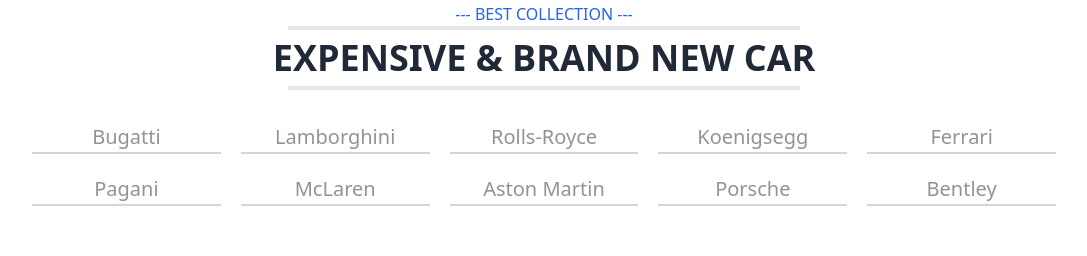
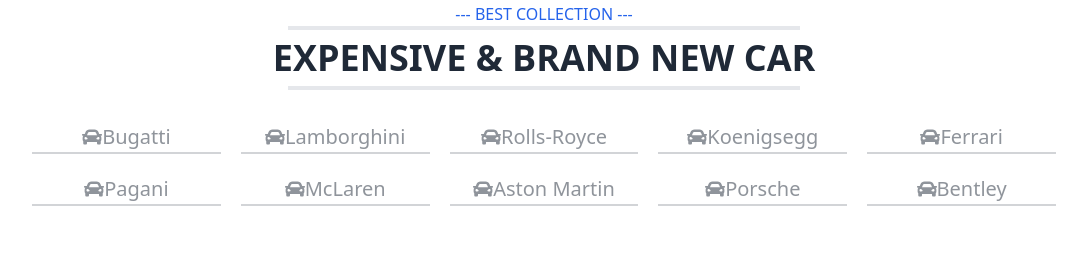
Before and after one commit to mdsahil32/car-store-clientsite, a React (Vite) app: page / in a window 1280 px wide. Shown: the part 2200-2456 px from the top of the page, without its empty margins (96-1183 px from the left). Built offline with nearby package versions, Linux system fonts and the light colour scheme; no server answers.

Commit message:
upload bugatti car

```diff
--- a/src/Pages/BugattiCars/BugattiCard.jsx
+++ b/src/Pages/BugattiCars/BugattiCard.jsx
@@ -13,6 +13,8 @@
                 </h2>
                 <p>Engine: {engine}</p>
                 <p>Horsepower: {horsepower}</p>
+                <p>Top Speed: {top_speed}</p>
+                <p>Acceleration: {acceleration}</p>
             </div>
         </div>
     );
--- a/src/Pages/BugattiCars/BugattiCars.jsx
+++ b/src/Pages/BugattiCars/BugattiCars.jsx
@@ -15,8 +15,8 @@
 
     return (
         <div className=''>
-            <h3 className='text-3xl font-semibold underline text-center my-8'>Bugatti Car collection</h3>
-            <div className='grid md:grid-cols-2 grid-cols-1 gap-12 justify-center'>
+            <h3 className='text-3xl font-semibold underline text-center my-8 uppercase'>Bugatti Car collection</h3>
+            <div className='grid md:grid-cols-2 grid-cols-1 gap-12 justify-center my-12'>
                 {
                     data.map(bugatti => <BugattiCard
                         key={bugatti.id}
--- a/src/Pages/Home/CheapCar/CheapCarCard.jsx
+++ b/src/Pages/Home/CheapCar/CheapCarCard.jsx
@@ -1,6 +1,6 @@
 import React from 'react';
 import { Link } from 'react-router-dom';
-import { FaCalendarAlt, FaCar, FaRoad, } from 'react-icons/fa';
+import { FaCalendarAlt,  FaCarAlt, FaRoad, } from 'react-icons/fa';
 
 
 const CheapCarCard = ({ car }) => {
@@ -12,7 +12,7 @@
                     <figure><img className='h-60' src={image} alt="" /></figure>
                     <div className="card-body hover:bg-gray-300">
                         <h2 className="flex items-center gap-1 card-title">
-                            <FaCar></FaCar> {make}
+                            <FaCarAlt></FaCarAlt>{make}
                         </h2>
                         <h2>Price: ${price}</h2>
                         <p className='flex items-center gap-5'>
--- a/src/Pages/Home/ExpensiveCar/ExpensiveCar.jsx
+++ b/src/Pages/Home/ExpensiveCar/ExpensiveCar.jsx
@@ -1,6 +1,7 @@
 import React from 'react';
 import Title from '../../Shared/Title/Title';
 import { Link } from 'react-router-dom';
+import { FaCar, FaCarSide } from 'react-icons/fa';
 
 const ExpensiveCar = () => {
 
@@ -9,16 +10,25 @@
             <Title subTitle='best collection' title='expensive & brand new car'></Title>
 
             <div className='tabs grid md:grid-cols-5 grid-cols-2 text-center my-8 gap-5'>
-                <Link to={'/bugatti'} className="tab tab-bordered text-xl">Bugatti</Link>
-                <Link className="tab tab-bordered text-xl">Lamborghini</Link>
-                <Link className="tab tab-bordered text-xl">Rolls-Royce</Link>
-                <Link className="tab tab-bordered text-xl">Koenigsegg</Link>
-                <Link className="tab tab-bordered text-xl">Ferrari</Link>
-                <Link className="tab tab-bordered text-xl">Pagani</Link>
-                <Link className="tab tab-bordered text-xl">McLaren</Link>
-                <Link className="tab tab-bordered text-xl">Aston Martin</Link>
-                <Link className="tab tab-bordered text-xl">Porsche</Link>
-                <Link className="tab tab-bordered text-xl">Bentley</Link>
+                <Link to={'/bugatti'} className="tab tab-bordered text-xl"><FaCar></FaCar> Bugatti</Link>
+                <Link className="tab tab-bordered text-xl"><FaCar></FaCar>Lamborghini</Link>
+
+                <Link className="tab tab-bordered text-xl"><FaCar></FaCar>Rolls-Royce</Link>
+
+                <Link className="tab tab-bordered text-xl"><FaCar></FaCar>Koenigsegg</Link>
+
+                <Link className="tab tab-bordered text-xl"><FaCar></FaCar>Ferrari</Link>
+
+                <Link className="tab tab-bordered text-xl"><FaCar></FaCar>Pagani</Link>
+
+                <Link className="tab tab-bordered text-xl"><FaCar></FaCar>McLaren</Link>
+
+                <Link className="tab tab-bordered text-xl"><FaCar></FaCar>Aston Martin</Link>
+
+                <Link className="tab tab-bordered text-xl"><FaCar></FaCar>Porsche</Link>
+
+                <Link className="tab tab-bordered text-xl"><FaCar></FaCar>Bentley</Link>
+
             </div>
         </div>
     );
```
Also changed, not shown: public/bugatti.json (+4 -4 lines).
